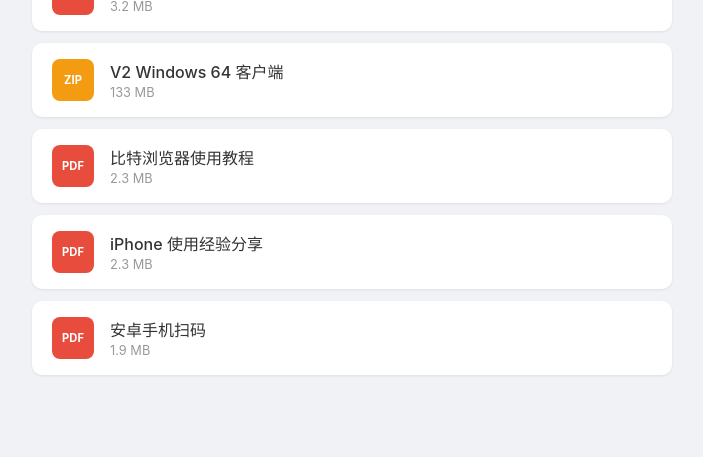
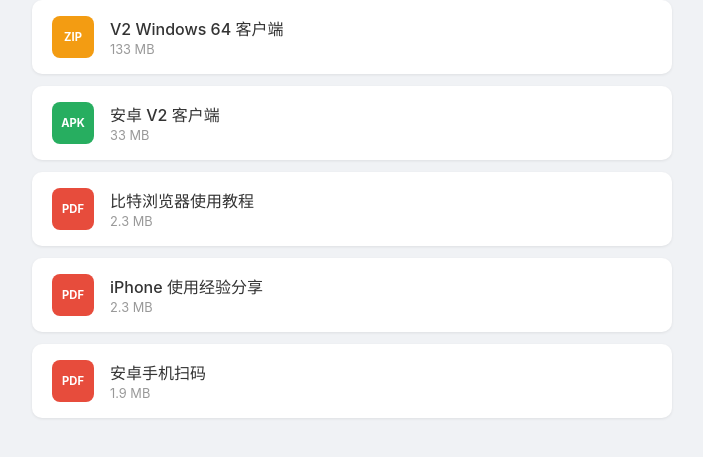
Before and after one commit to Hangzhou-Baiwanquan-Tech-Co-LTD/b.pptp.io, a plain HTML site: page index.html in a window 1280 px wide. Shown: the part 265-722 px from the top of the page, without its empty margins (288-991 px from the left). Drawn offline with Linux system fonts and the light colour scheme.

Commit message:
添加安卓v2客户端

```diff
--- a/index.html
+++ b/index.html
@@ -60,6 +60,7 @@
     flex-shrink: 0;
   }
   .icon.zip { background: #f39c12; }
+  .icon.apk { background: #27ae60; }
   .info { flex: 1; }
   .name { font-size: 1rem; font-weight: 500; }
   .size { font-size: 0.8rem; color: #999; margin-top: 2px; }
@@ -81,6 +82,13 @@
       <div class="info">
         <div class="name">V2 Windows 64 客户端</div>
         <div class="size">133 MB</div>
+      </div>
+    </a>
+    <a class="file-link" href="安卓v2.apk" download>
+      <div class="icon apk">APK</div>
+      <div class="info">
+        <div class="name">安卓 V2 客户端</div>
+        <div class="size">33 MB</div>
       </div>
     </a>
     <a class="file-link" href="比特浏览器使用教程.pdf" target="_blank">
```
Also changed, not shown: 1 other file.
